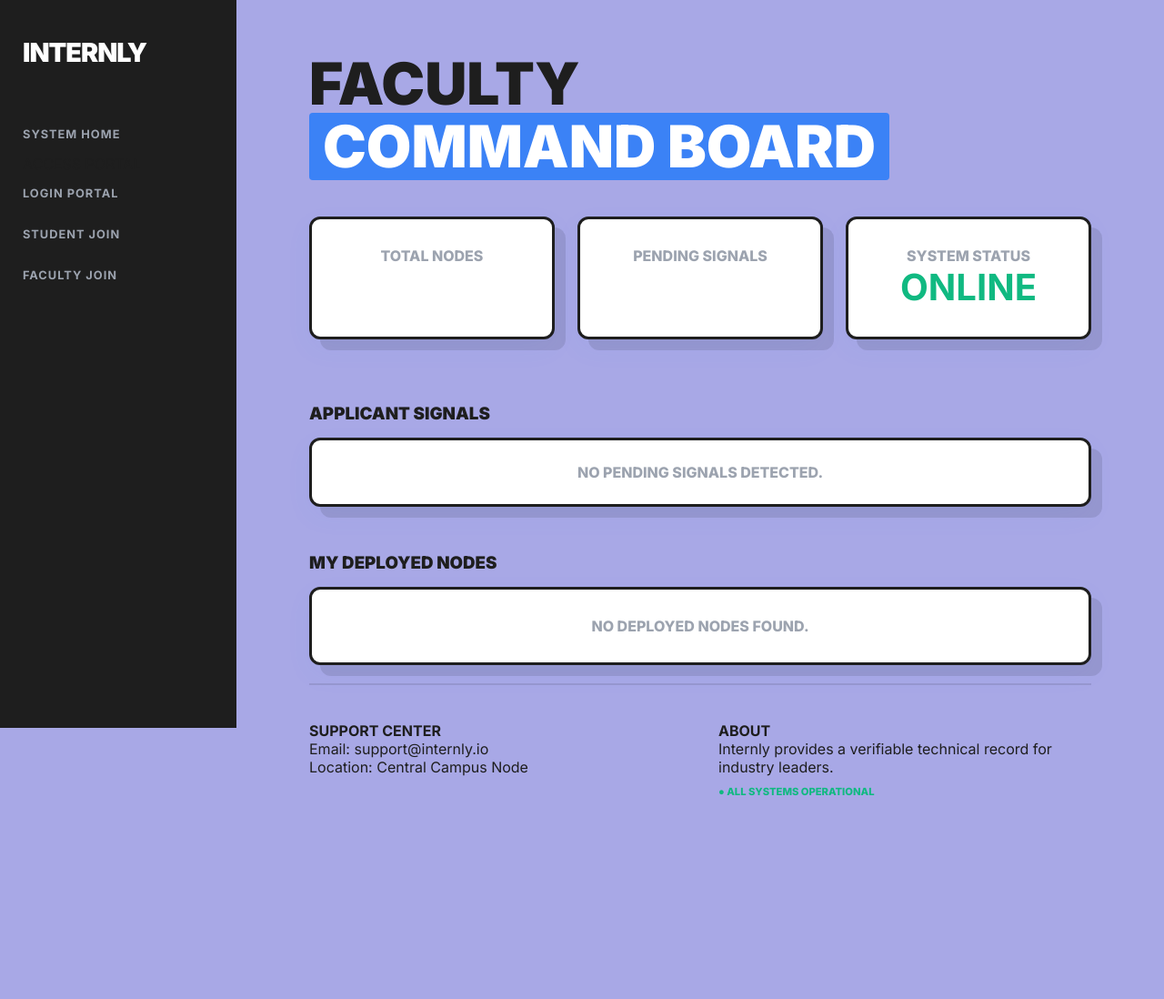
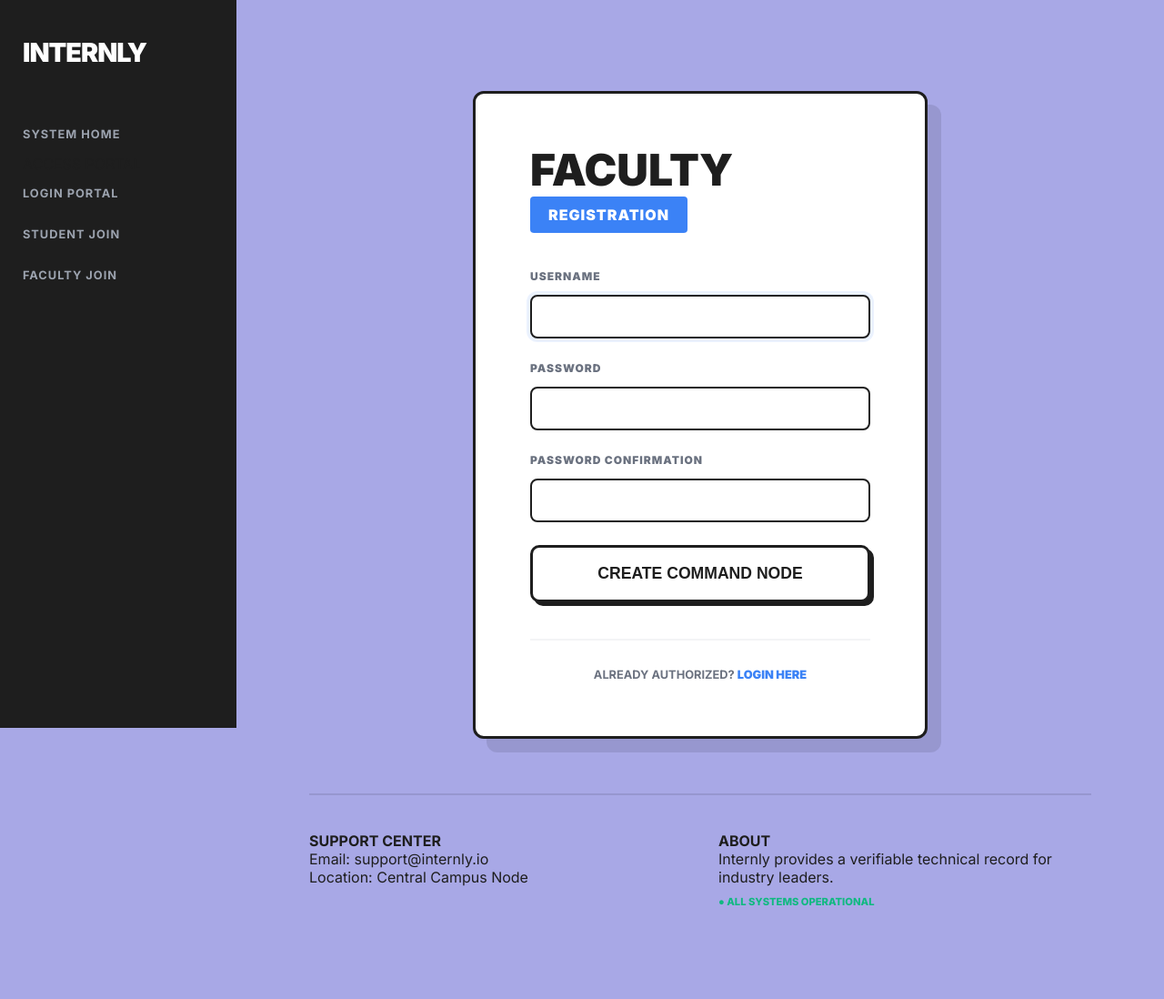
Before and after one commit to DarshanKaladiya/Student-Internship-System, a Django app: page /faculty-register/ in a window 1280 px wide. Shown: the whole page at 91% size. Before the commit the page ends 875 px from the top, so only its background shows below. Run offline with Django 5.2, Linux system fonts and the light colour scheme.

Commit message:
fix error

```diff
--- a/management/templates/management/faculty_register.html
+++ b/management/templates/management/faculty_register.html
@@ -1,83 +1,58 @@
 {% extends 'management/base.html' %}
 {% block content %}
+<div style="display: flex; justify-content: center; align-items: center; min-height: 80vh; padding: 40px 0;">
 
-<div class="dashboard-container" style="max-width: 1200px; margin: 0 auto;">
+    <div class="workspace-card" style="max-width: 500px; width: 100%; padding: 60px; background: white; border: 3px solid #1e1e1e; box-shadow: 15px 15px 0px rgba(0,0,0,0.1); border-radius: 12px;">
 
-    <div style="margin-bottom: 40px;">
-        <h1 class="main-header">
-            FACULTY<br>
-            <span class="highlight-blue">COMMAND BOARD</span>
-        </h1>
-    </div>
+        <h1 style="font-size: 3rem; font-weight: 900; margin-bottom: 5px; color: #1e1e1e; line-height: 1;">FACULTY</h1>
 
-    <div style="display: grid; grid-template-columns: repeat(3, 1fr); gap: 25px; margin-bottom: 50px;">
-        <div class="workspace-card" style="padding: 30px; text-align: center;">
-            <p style="font-weight: 800; color: #9ca3af;">TOTAL NODES</p>
-            <h2 style="font-size: 2.5rem;">{{ total_nodes }}</h2>
+        <div style="background: #3b82f6; color: white; padding: 10px 20px; font-weight: 900; border-radius: 4px; display: inline-block; margin-bottom: 40px; text-transform: uppercase; letter-spacing: 1px;">
+            REGISTRATION
         </div>
-        <div class="workspace-card" style="padding: 30px; text-align: center;">
-            <p style="font-weight: 800; color: #9ca3af;">PENDING SIGNALS</p>
-            <h2 style="font-size: 2.5rem;">{{ pending_signals }}</h2>
-        </div>
-        <div class="workspace-card" style="padding: 30px; text-align: center;">
-            <p style="font-weight: 800; color: #9ca3af;">SYSTEM STATUS</p>
-            <h2 style="font-size: 2.5rem; color: #10b981;">ONLINE</h2>
+
+        <form method="POST">
+            {% csrf_token %}
+
+            {% for field in form %}
+            <div style="margin-bottom: 25px;">
+                <label style="font-size: 0.75rem; font-weight: 900; color: #6b7280; text-transform: uppercase; display: block; margin-bottom: 8px; letter-spacing: 1px;">
+                    {{ field.label }}
+                </label>
+                <div style="width: 100%;">
+                    {{ field }}
+                </div>
+                {% if field.errors %}
+                <p style="color: #ef4444; font-size: 0.7rem; font-weight: 800; margin-top: 5px;">{{ field.errors.0 }}</p>
+                {% endif %}
+            </div>
+            {% endfor %}
+
+            <button type="submit" class="btn-primary" style="width: 100%; padding: 18px; font-size: 1.1rem; border-radius: 10px; background: white; color: #1e1e1e; border: 3px solid #1e1e1e; box-shadow: 4px 4px 0px #1e1e1e; font-weight: 900; cursor: pointer; transition: 0.2s;">
+                CREATE COMMAND NODE
+            </button>
+        </form>
+
+        <div style="margin-top: 40px; padding-top: 30px; border-top: 2px solid #f3f4f6; text-align: center;">
+            <p style="font-size: 0.8rem; font-weight: 700; color: #6b7280;">
+                ALREADY AUTHORIZED? <a href="{% url 'login' %}" style="color: #3b82f6; text-decoration: none; font-weight: 900;">LOGIN HERE</a>
+            </p>
         </div>
     </div>
+</div>
 
-    <h3 style="font-weight: 900; margin-bottom: 15px;">APPLICANT SIGNALS</h3>
-    <div class="workspace-card" style="padding: 25px; margin-bottom: 50px;">
-        {% if applications %}
-            <table style="width: 100%; border-collapse: collapse;">
-                <thead>
-                    <tr style="border-bottom: 2px solid #eee;">
-                        <th align="left">STUDENT IDENTITY</th>
-                        <th align="left">INTERNSHIP NODE</th>
-                        <th align="center">ACTION</th>
-                    </tr>
-                </thead>
-                <tbody>
-                    {% for app in applications %}
-                    <tr style="border-bottom: 1px solid #eee;">
-                        <td style="padding: 15px 0; font-weight: 700;">
-                            {{ app.student.username }}<br>
-                            <a href="{% url 'view_student_profile' app.student.pk %}" style="font-size: 0.7rem; color: #4a90e2;">REVIEW PROFILE →</a>
-                        </td>
-                        <td style="font-weight: 700;">
-                            {{ app.internship.title }}
-                        </td>
-                        <td align="center">
-                            <form method="POST" action="{% url 'approve_application' app.pk %}" style="display: inline-block;">
-                                {% csrf_token %}
-                                <button type="submit" style="padding: 6px 14px; background: #10b981; color: white; border: none; border-radius: 4px; font-weight: 800; cursor: pointer;">APPROVE</button>
-                            </form>
-                            <form method="POST" action="{% url 'reject_application' app.pk %}" style="display: inline-block; margin-left: 8px;">
-                                {% csrf_token %}
-                                <button type="submit" style="padding: 6px 14px; background: #ef4444; color: white; border: none; border-radius: 4px; font-weight: 800; cursor: pointer;">REJECT</button>
-                            </form>
-                        </td>
-                    </tr>
-                    {% endfor %}
-                </tbody>
-            </table>
-        {% else %}
-            <p style="text-align: center; color: #9ca3af; font-weight: 800;">NO PENDING SIGNALS DETECTED.</p>
-        {% endif %}
-    </div>
-
-    <h3 style="font-weight: 900; margin-bottom: 15px;">MY DEPLOYED NODES</h3>
-    <div class="workspace-card" style="padding: 30px;">
-        {% if internships %}
-            {% for internship in internships %}
-                <div style="border: 2px solid #111827; border-radius: 10px; padding: 20px; margin-bottom: 20px;">
-                    <h3 style="font-weight: 900;">{{ internship.title }}</h3>
-                    <p style="color: #6b7280; font-weight: 600;">{{ internship.location }} | Deadline: {{ internship.deadline }}</p>
-                    <a href="{% url 'internship_detail' internship.pk %}" class="btn-primary" style="margin-top: 10px; display: inline-block;">VIEW NODE →</a>
-                </div>
-            {% endfor %}
-        {% else %}
-            <p style="text-align: center; color: #9ca3af; font-weight: 800;">NO DEPLOYED NODES FOUND.</p>
-        {% endif %}
-    </div>
-</div>
+<style>
+    /* Synchronized Theme Input Styles */
+    input[type="text"], input[type="password"], input[type="email"], select, textarea {
+        width: 100%;
+        padding: 14px;
+        border: 2px solid #1e1e1e;
+        border-radius: 8px;
+        font-weight: 600;
+        box-sizing: border-box;
+    }
+    .btn-primary:hover {
+        transform: translate(-2px, -2px);
+        box-shadow: 6px 6px 0px #1e1e1e;
+    }
+</style>
 {% endblock %}
--- a/management/views.py
+++ b/management/views.py
@@ -10,27 +10,68 @@ from .models import UserProfile, Internship, Application
 from .forms import InternshipPostForm
 
 
-# ---------------- HOME & AUTH ----------------
+# ---------------- HOME / GATEKEEPER ----------------
 
 def home_landing(request):
+    """
+    Landing page logic.
+    GATEKEEPER: If user is authenticated, they are blocked from this page
+    and redirected to their dashboard.
+    """
     if request.user.is_authenticated:
         try:
             user_profile = UserProfile.objects.get(user=request.user)
-            return redirect('faculty_dashboard' if user_profile.role == 'FACULTY' else 'student_dashboard')
+            if user_profile.role == 'FACULTY':
+                return redirect('faculty_dashboard')
+            else:
+                return redirect('student_dashboard')
         except UserProfile.DoesNotExist:
+            # Fallback for superusers or users without profiles
             pass
-    return render(request, 'management/home.html')
+
+    # Content for Guest Users Only
+    node_count = Internship.objects.count()
+    user_count = User.objects.count()
+    vetting_rate = "98%"
+
+    return render(request, 'management/home.html', {
+        'node_count': node_count,
+        'user_count': user_count,
+        'vetting_rate': vetting_rate
+    })
+
+
+# ---------------- AUTHENTICATION ----------------
 
 def login_view(request):
+    """
+    Handles secure entry and role-based redirection.
+    """
     if request.method == 'POST':
-        user = authenticate(username=request.POST.get('username'), password=request.POST.get('password'))
+        user = authenticate(
+            username=request.POST.get('username'),
+            password=request.POST.get('password')
+        )
         if user:
             login(request, user)
-            return redirect('home_landing')
+            # Immediate role-based routing after successful login
+            try:
+                user_profile = UserProfile.objects.get(user=user)
+                if user_profile.role == 'FACULTY':
+                    return redirect('faculty_dashboard')
+                else:
+                    return redirect('student_dashboard')
+            except UserProfile.DoesNotExist:
+                return redirect('home_landing')
+
         messages.error(request, "Invalid username or password")
     return render(request, 'management/login.html')
 
+
 def logout_user(request):
+    """
+    Ends session and returns user to the public landing page.
+    """
     logout(request)
     return redirect('home_landing')
 
@@ -43,9 +84,12 @@ def student_register(request):
         if form.is_valid():
             user = form.save()
             UserProfile.objects.get_or_create(user=user, defaults={'role': 'STUDENT'})
-            messages.success(request, "Student registered successfully.")
+            messages.success(request, "Student Identity Node created. Please login.")
             return redirect('login')
-    return render(request, 'management/register.html', {'form': UserCreationForm()})
+    else:
+        form = UserCreationForm()
+    return render(request, 'management/register.html', {'form': form})
+
 
 def faculty_register(request):
     if request.method == 'POST':
@@ -55,45 +99,20 @@ def faculty_register(request):
             profile, _ = UserProfile.objects.get_or_create(user=user)
             profile.role = 'FACULTY'
             profile.save()
-            messages.success(request, "Faculty registered successfully.")
+            messages.success(request, "Faculty Command Node created. Please login.")
             return redirect('login')
-    return render(request, 'management/faculty_register.html', {'form': UserCreationForm()})
+    else:
+        form = UserCreationForm()
+    return render(request, 'management/faculty_register.html', {'form': form})
 
 
-# ---------------- PROFILE & DASHBOARDS ----------------
-
-@login_required
-def student_edit_profile(request):
-    """ Handles all academic data including skills and resume. """
-    profile = get_object_or_404(UserProfile, user=request.user)
-    if request.method == 'POST':
-        profile.full_name = request.POST.get('full_name')
-        profile.academy_name = request.POST.get('academy_name')
-        profile.major = request.POST.get('major')
-        profile.gpa = request.POST.get('gpa')
-        profile.skills = request.POST.get('skills') # Added skill handling
-        profile.bio = request.POST.get('bio')
-        if request.FILES.get('resume'):
-            profile.resume = request.FILES.get('resume')
-        profile.save()
-        return redirect('student_dashboard')
-    return render(request, 'management/edit_profile.html', {'profile': profile})
-
-@login_required
-def student_dashboard(request):
-    profile = get_object_or_404(UserProfile, user=request.user)
-    applications = Application.objects.filter(student=request.user)
-    featured_nodes = Internship.objects.all().order_by('-id')[:3]
-    return render(request, 'management/student_dashboard.html', {
-        'applications': applications,
-        'total_apps': applications.count(),
-        'featured_nodes': featured_nodes,
-        'profile': profile
-    })
+# ---------------- DASHBOARDS ----------------
 
 @login_required
 def faculty_dashboard(request):
-    """ Fix for VariableDoesNotExist: Ensures 'profile' is in context. """
+    """
+    Protected faculty command center.
+    """
     profile = get_object_or_404(UserProfile, user=request.user)
     internships = Internship.objects.filter(faculty=request.user)
     applications = Application.objects.filter(
@@ -109,12 +128,94 @@ def faculty_dashboard(request):
         'pending_signals': applications.count()
     })
 
+
+@login_required
+def student_dashboard(request):
+    """
+    Protected student identity hub.
+    """
+    profile = get_object_or_404(UserProfile, user=request.user)
+    applications = Application.objects.filter(student=request.user)
+    featured_nodes = Internship.objects.all().order_by('-id')[:3]
+    return render(request, 'management/student_dashboard.html', {
+        'applications': applications,
+        'total_apps': applications.count(),
+        'featured_nodes': featured_nodes,
+        'profile': profile
+    })
+
+
+# ---------------- INTERNSHIP ACTIONS ----------------
+
+@login_required
+def internship_list(request):
+    """
+    Search engine for internships. Accessible via the Student Dashboard.
+    """
+    query = request.GET.get('q', '')
+    if query:
+        internships = Internship.objects.filter(
+            Q(title__icontains=query) |
+            Q(required_skills__icontains=query)
+        )
+    else:
+        internships = Internship.objects.all()
+
+    return render(request, 'management/internship_list.html', {
+        'internships': internships,
+        'query': query
+    })
+
+
+@login_required
+def internship_detail(request, pk):
+    internship = get_object_or_404(Internship, pk=pk)
+    return render(request, 'management/internship_detail.html', {'internship': internship})
+
+
+@login_required
+def post_internship(request):
+    if request.method == "POST":
+        form = InternshipPostForm(request.POST)
+        if form.is_valid():
+            internship = form.save(commit=False)
+            internship.faculty = request.user
+            internship.save()
+            return redirect('faculty_dashboard')
+    return render(request, 'management/post_internship.html', {'form': InternshipPostForm()})
+
+
+@login_required
+def apply_internship(request, pk):
+    Application.objects.get_or_create(student=request.user, internship_id=pk)
+    return redirect('application_success')
+
+
+@login_required
+def application_success(request):
+    return render(request, 'management/application_success.html')
+
+
+@login_required
+def approve_application(request, pk):
+    app = get_object_or_404(Application, pk=pk, internship__faculty=request.user)
+    app.status = 'APPROVED'
+    app.save()
+    return redirect('faculty_dashboard')
+
+
+@login_required
+def reject_application(request, pk):
+    app = get_object_or_404(Application, pk=pk, internship__faculty=request.user)
+    app.status = 'REJECTED'
+    app.save()
+    return redirect('faculty_dashboard')
+
+
 @login_required
 def view_student_profile(request, student_pk, internship_pk):
-    """ Comparison view. Provides application object for buttons. """
     student_profile = get_object_or_404(UserProfile, user__pk=student_pk)
     internship = get_object_or_404(Internship, pk=internship_pk)
-    # Fetch application to provide PK for Approve/Reject buttons
     application = get_object_or_404(Application, student__pk=student_pk, internship__pk=internship_pk)
 
     return render(request, 'management/view_profile.html', {
@@ -124,48 +225,17 @@ def view_student_profile(request, student_pk, internship_pk):
     })
 
 
-# ---------------- INTERNSHIP ACTIONS ----------------
-
 @login_required
-def post_internship(request):
-    """ Matches post_internship name in urls.py. """
-    if request.method == "POST":
-        form = InternshipPostForm(request.POST)
-        if form.is_valid():
-            internship = form.save(commit=False)
-            internship.faculty = request.user
-            internship.save()
-            return redirect('faculty_dashboard')
-    return render(request, 'management/post_internship.html', {'form': InternshipPostForm()})
-
-def internship_list(request):
-    query = request.GET.get('q', '')
-    internships = Internship.objects.filter(Q(title__icontains=query) | Q(required_skills__icontains=query)) if query else Internship.objects.all()
-    return render(request, 'management/internship_list.html', {'internships': internships, 'query': query})
-
-def internship_detail(request, pk):
-    internship = get_object_or_404(Internship, pk=pk)
-    return render(request, 'management/internship_detail.html', {'internship': internship})
-
-@login_required
-def apply_internship(request, pk):
-    Application.objects.get_or_create(student=request.user, internship_id=pk)
-    return redirect('application_success')
-
-@login_required
-def application_success(request):
-    return render(request, 'management/application_success.html')
-
-@login_required
-def approve_application(request, pk):
-    app = get_object_or_404(Application, pk=pk, internship__faculty=request.user)
-    app.status = 'APPROVED'
-    app.save()
-    return redirect('faculty_dashboard')
-
-@login_required
-def reject_application(request, pk):
-    app = get_object_or_404(Application, pk=pk, internship__faculty=request.user)
-    app.status = 'REJECTED'
-    app.save()
-    return redirect('faculty_dashboard')
+def student_edit_profile(request):
+    profile = get_object_or_404(UserProfile, user=request.user)
+    if request.method == 'POST':
+        profile.full_name = request.POST.get('full_name')
+        profile.academy_name = request.POST.get('academy_name')
+        profile.major = request.POST.get('major')
+        profile.gpa = request.POST.get('gpa')
+        profile.skills = request.POST.get('skills')
+        if request.FILES.get('resume'):
+            profile.resume = request.FILES.get('resume')
+        profile.save()
+        return redirect('student_dashboard')
+    return render(request, 'management/edit_profile.html', {'profile': profile})
```
Also changed, not shown: management/templates/management/faculty_dashboard.html (+33 -9 lines), db.sqlite3.
